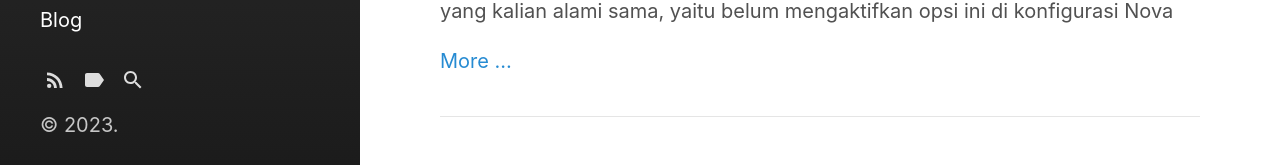
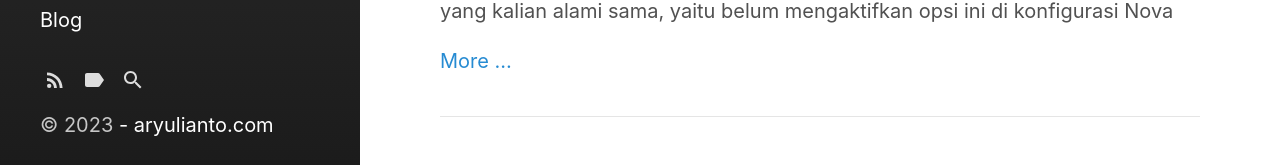
Before and after one commit to aryulianto/aryulianto.github.io, a Jekyll site: the page built from index.html, in a window 1280 px wide and 900 px high, scrolled down 577 px. Shown: the part 720-885 px from the top of the window. Built offline with Jekyll 4.4.1, drawn with Linux system fonts in a browser that asks for light colours; some web fonts are replaced; the list of posts is cut into pages by our own code.

Commit message:
update footer

```diff
--- a/_includes/copyright.html
+++ b/_includes/copyright.html
@@ -1,4 +1,4 @@
 <p>
-  &copy; {{ site.time | date: '%Y' }}.
-  <a href="{{ "/LICENSE.md" | relative_url }}"></a>
+  &copy; {{ site.time | date: '%Y' }}
+  <a href="{{ "/" | relative_url }}">- aryulianto.com</a>
 </p>
```
